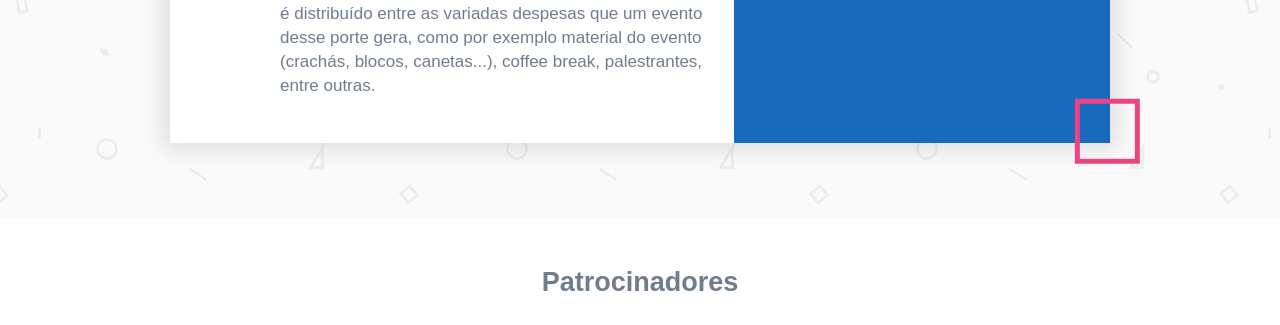
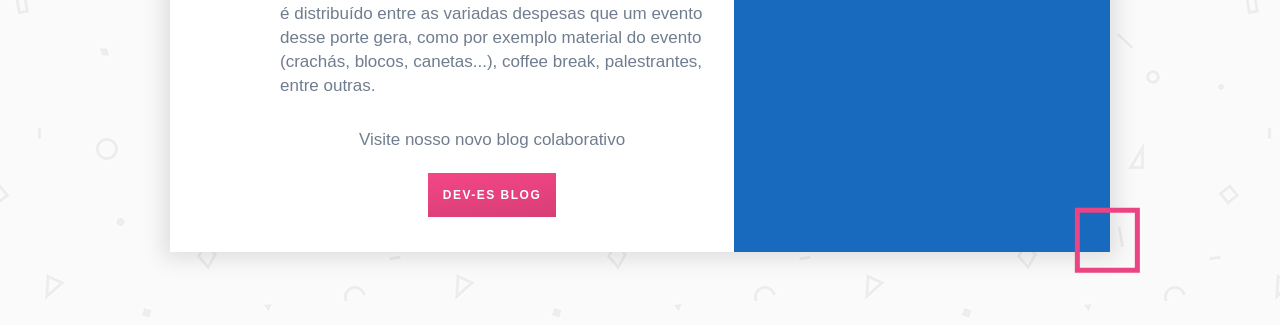
Before and after one commit to Dev-ES/deves-conf-2017, a website: page public/index.html in a window 1280 px wide. Shown: the part 5766-6091 px from the top of the page. Drawn offline with nearby package versions, Linux system fonts and the light colour scheme; a script that the page names is missing; a web font is replaced by a local one.

Commit message:
Inclusão do link do blog no site da conf

```diff
--- a/public/index.html
+++ b/public/index.html
@@ -384,6 +384,10 @@
                 <p><strong>Para profissionais:</strong> o conteúdo técnico que será apresentado é de grande importância para inovar o conhecimento e conferir o que há de novo para suas aplicações, serviços e carreira.</p>
                 <p><strong>Para empresas:</strong> oportunidade de visão de novas tecnologias sob seus produtos, reciclagem de colaboradores e também fonte de acesso aos profissionais do segmento, ampliando a rede de relacionamentos e recrutamento de novos profissionais.</p>
                 <p>Nós do Dev-ES não visamos nenhum tipo de lucro com os patrocínios e apoios recebidos. Todo o investimento é distribuído entre as variadas despesas que um evento desse porte gera, como por exemplo material do evento (crachás, blocos, canetas...), coffee break, palestrantes, entre outras.</p>
+                <p style="text-align: center;">Visite nosso novo blog colaborativo </p>
+                <p style="text-align: center;">
+                    <a class="nav-link btn-inscricao btn-blog" href="http://blog.dev-es.org/" target="_blank">Dev-ES Blog</a>
+                </p>
             </div>
             <div class="about-logo">
                 <img src="img/deves-white-symbol.png" />
--- a/src/scss/main.scss
+++ b/src/scss/main.scss
@@ -151,6 +151,10 @@ body {
 }
 .nav-link.btn-inscricao {
     background-image: linear-gradient(174deg, #f44686, #d73e76);
+}
+
+.btn-blog {
+    padding: 15px;
 }
 
 .w-nav-button {
```
Also changed, not shown: public/css/main.css, 1 other file.
